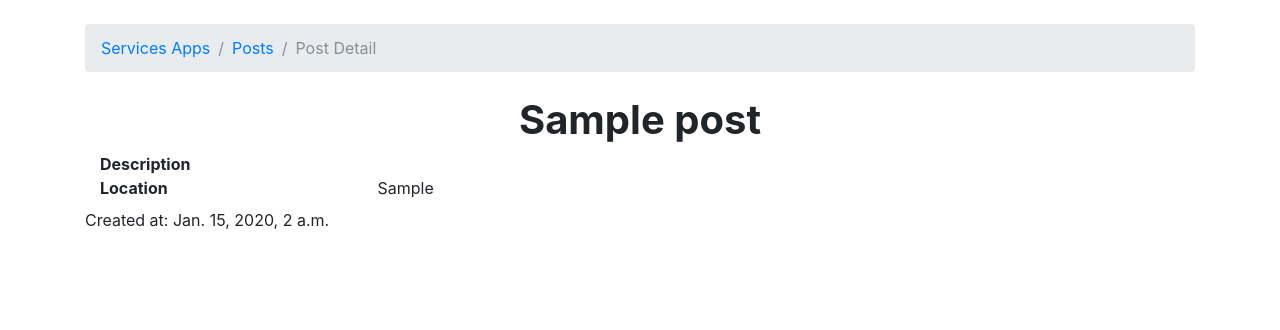
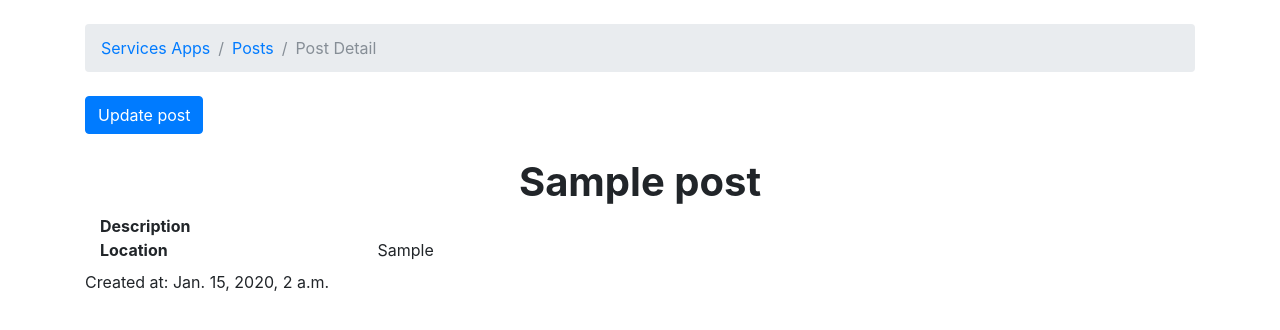
Before and after one commit to byronlin92/NwHacksApp2018, a Django app: page /posts/1/ in a window 1280 px wide. Shown: the part 56-386 px from the top of the page. Run offline with Django 3.2, Linux system fonts and the light colour scheme; tables that the repository leaves empty hold one stand-in row (values such as "Sample post"); some libraries are stand-ins or nearby versions.

Commit message:
added update button to post detail

```diff
--- a/templates/post_detail.html
+++ b/templates/post_detail.html
@@ -8,6 +8,13 @@
 {% endblock %}
 
 {% block content %}
+
+<div class="mb-4">
+  <a href="{% url 'post_update' post.pk %}" class="btn btn-primary">Update post</a>
+</div>
+
+
+
 
 <div class="container-fluid">
   <div class="row justify-content-center">
```
